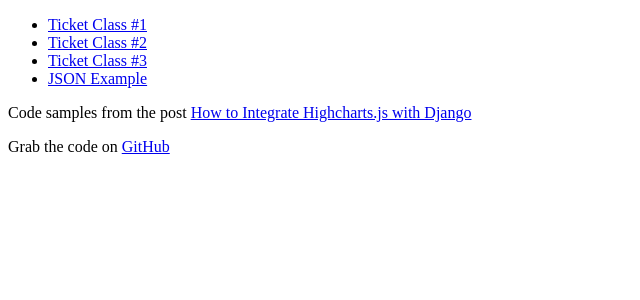
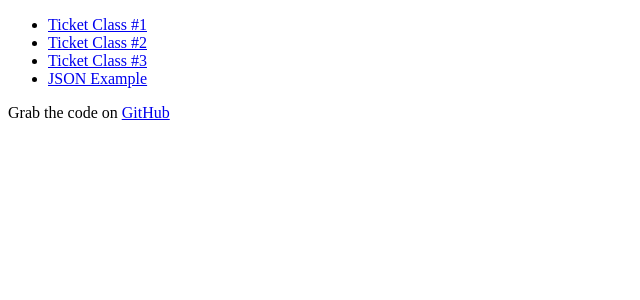
Before and after one commit to hendisantika/django-highcharts-example, a Django app: page / in a window 1280 px wide. Shown: the top 300 px of the page, without its empty margins (0-640 px from the left). Run offline with Django 3.2, Linux system fonts and the light colour scheme.

Commit message:
#20 - Modify home.html file & Add more details in README.md file

```diff
--- a/templates/home.html
+++ b/templates/home.html
@@ -12,9 +12,6 @@
     <li><a href="{% url 'json_example' %}">JSON Example</a></li>
 </ul>
 
-<p>Code samples from the post <a
-        href="https://simpleisbetterthancomplex.com/tutorial/2018/04/03/how-to-integrate-highcharts-js-with-django.html">How
-    to Integrate Highcharts.js with Django</a></p>
-<p>Grab the code on <a href="https://github.com/sibtc/django-highcharts-example">GitHub</a></p>
+<p>Grab the code on <a href="https://github.com/hendisantika/django-highcharts-example.git">GitHub</a></p>
 </body>
 </html>
```
Also changed, not shown: README.md, db.sqlite3.
